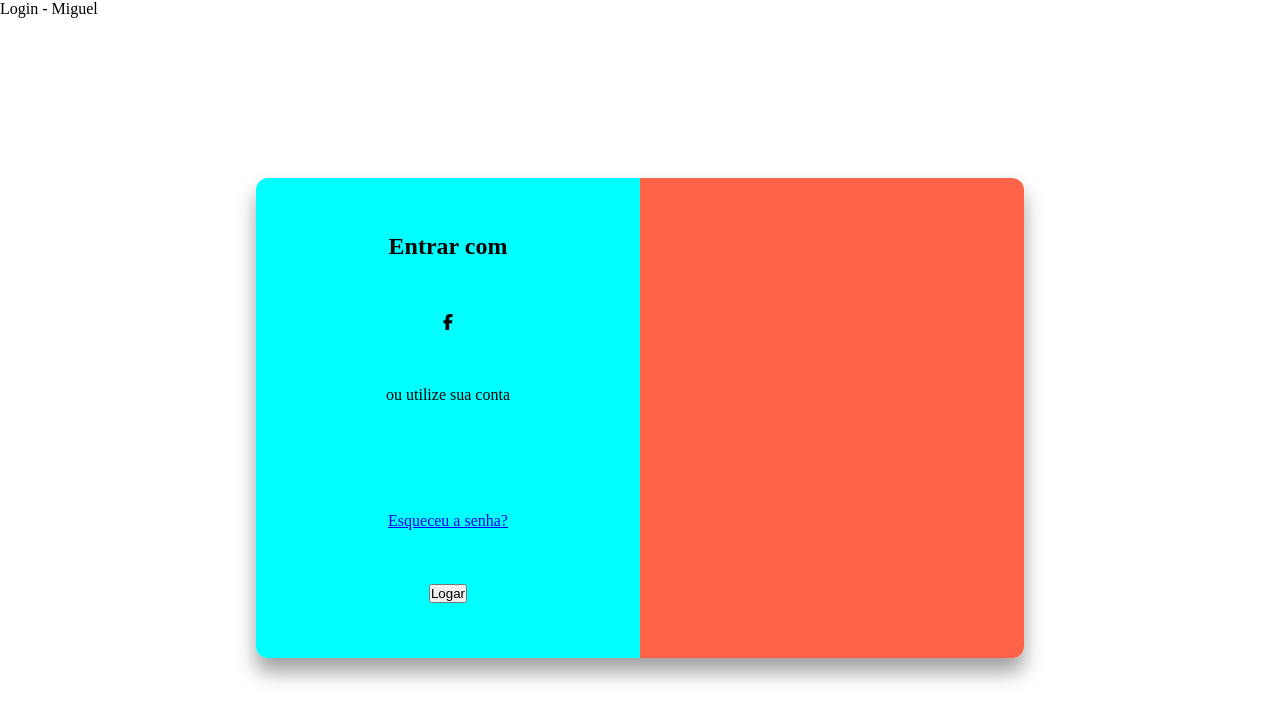
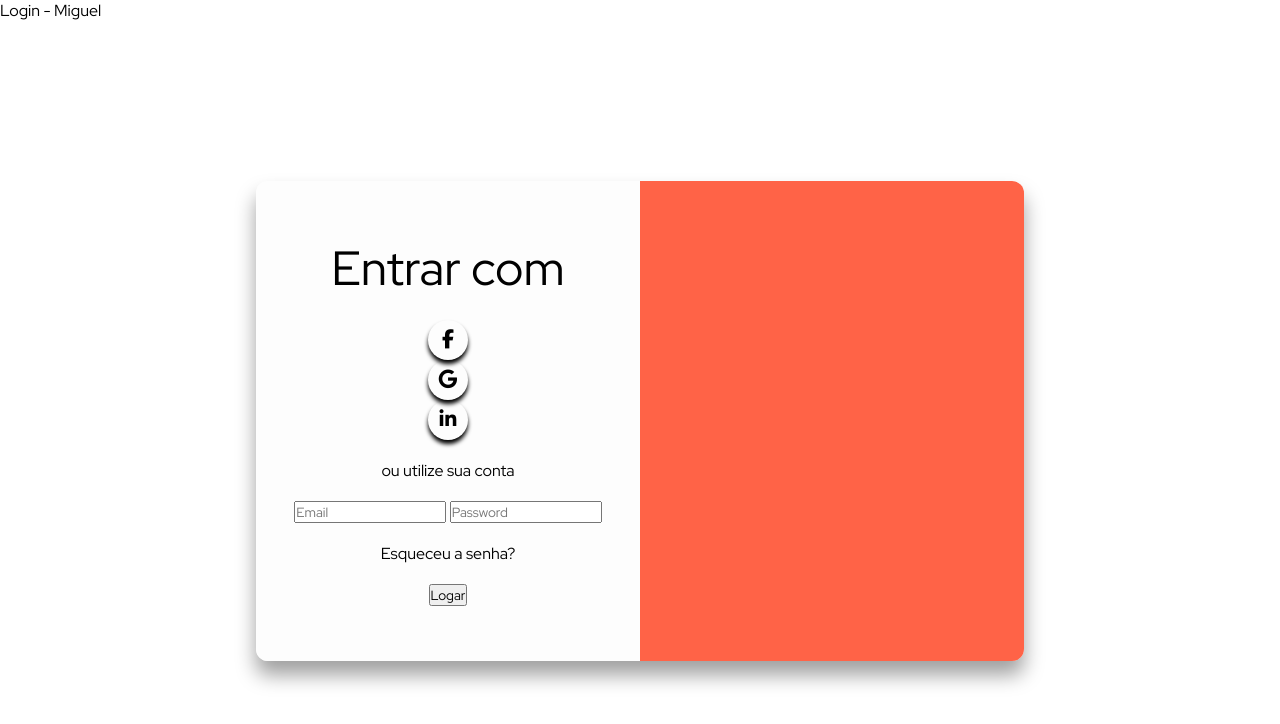
Before and after one commit to Miguelalmeida01/Tela_login, a plain HTML site: page index.html in a window 1280 px wide. Drawn offline with Linux system fonts and the light colour scheme.

Commit message:
começando a ficar legal

```diff
--- /dev/null
+++ b/css/colors.css
@@ -0,0 +1,6 @@
+:root{
+    --primary-color: #FF3131;
+    --secundary-color: #FFF;
+    --text-color-dark: #000;
+    --text-color-light: #fff;
+}
--- a/css/form.css
+++ b/css/form.css
@@ -10,7 +10,7 @@
     }
 
     .form_login{
-        background-color: aqua;
+       background-color: rgb(253, 253, 253);
     }
     .form_register{
         background-color: tomato;
--- /dev/null
+++ b/css/form_title.css
@@ -0,0 +1,6 @@
+.form_title{
+    font-size: 3rem;
+    font-weight: 400;
+    color: var(--text-color-dark);
+
+}
--- a/css/reset.css
+++ b/css/reset.css
@@ -2,4 +2,10 @@
     margin:0;
     padding:0;
     box-sizing: border-box;
+    font-family: 'Red Hat Display', sans-serif;
 }
+
+a{
+    text-decoration: none;
+    color: #000;
+}
--- /dev/null
+++ b/css/social_icon.css
@@ -0,0 +1,13 @@
+.social_icon{
+    height: 40px;
+    width: 40px;
+    display:flex;
+    justify-content: center;
+    align-items: center;
+    border-radius: 50%;
+    font-size: 1.2rem;
+    box-shadow: 0 4px 4px #000;
+
+
+
+}
--- a/index.html
+++ b/index.html
@@ -5,11 +5,17 @@
       <meta http-equiv="X-UA-Compatible" content="IE=edge">
       <meta name="viewport" content="width=device-width, initial-scale=1.0">
       <script src="https://kit.fontawesome.com/8fd5942ddf.js" crossorigin="anonymous"></script>
+      <link rel="preconnect" href="https://fonts.googleapis.com">
+      <link rel="preconnect" href="https://fonts.gstatic.com" crossorigin>
+      <link href="https://fonts.googleapis.com/css2?family=Red+Hat+Display:ital,wght@0,300;0,400;0,900;1,700&display=swap" rel="stylesheet">
       <link rel="stylesheet" href="./css/reset.css">
+      <link rel="stylesheet" href="./css/colors.css">
       <link rel="stylesheet" href="./css/main.css">
       <link rel="stylesheet" href="./css/login_container.css">
       <link rel="stylesheet" href="./css/form_container.css">
       <link rel="stylesheet" href="./css/form.css">
+      <link rel="stylesheet" href="./css/form_title.css">
+      <link rel="stylesheet" href="./css/social_icon.css">
       <tittle>Login - Miguel</tittle>
 </head>
 <body>
@@ -17,13 +23,23 @@
             <div class="login_container">
                 <div class="form_container">
                     <form class="form form_login">
-                       <h2 class="form_tittle"> Entrar com</h2>
+                       <h2 class="form_title"> Entrar com</h2>
                        <div class="form_social">
+                           <a href="#" class="social_icon">
                              <i class="fa-brands fa-facebook-f"></i>
-
+                           </a>
+                           <a href="#" class="social_icon">
+                             <i class="fa-brands fa-google"></i>
+                           </a>
+                           <a href="#" class="social_icon">
+                             <i class="fa-brands fa-linkedin-in"></i>
+                           </a>
                        </div>
                        <p class="form_text">ou utilize sua conta</p>
-                       <div class="form_inputs"></div>
+                       <div class="form_inputs">
+                            <input type="email" class="form_input" placeholder="Email">
+                            <input type="password" class="form_input" placeholder="Password">
+                       </div>
                        <a href="#" class="form_link">Esqueceu a senha?</a>
                        <button class="form_button">Logar</button>
                     </form>
```
Also changed, not shown: 1 other file.
